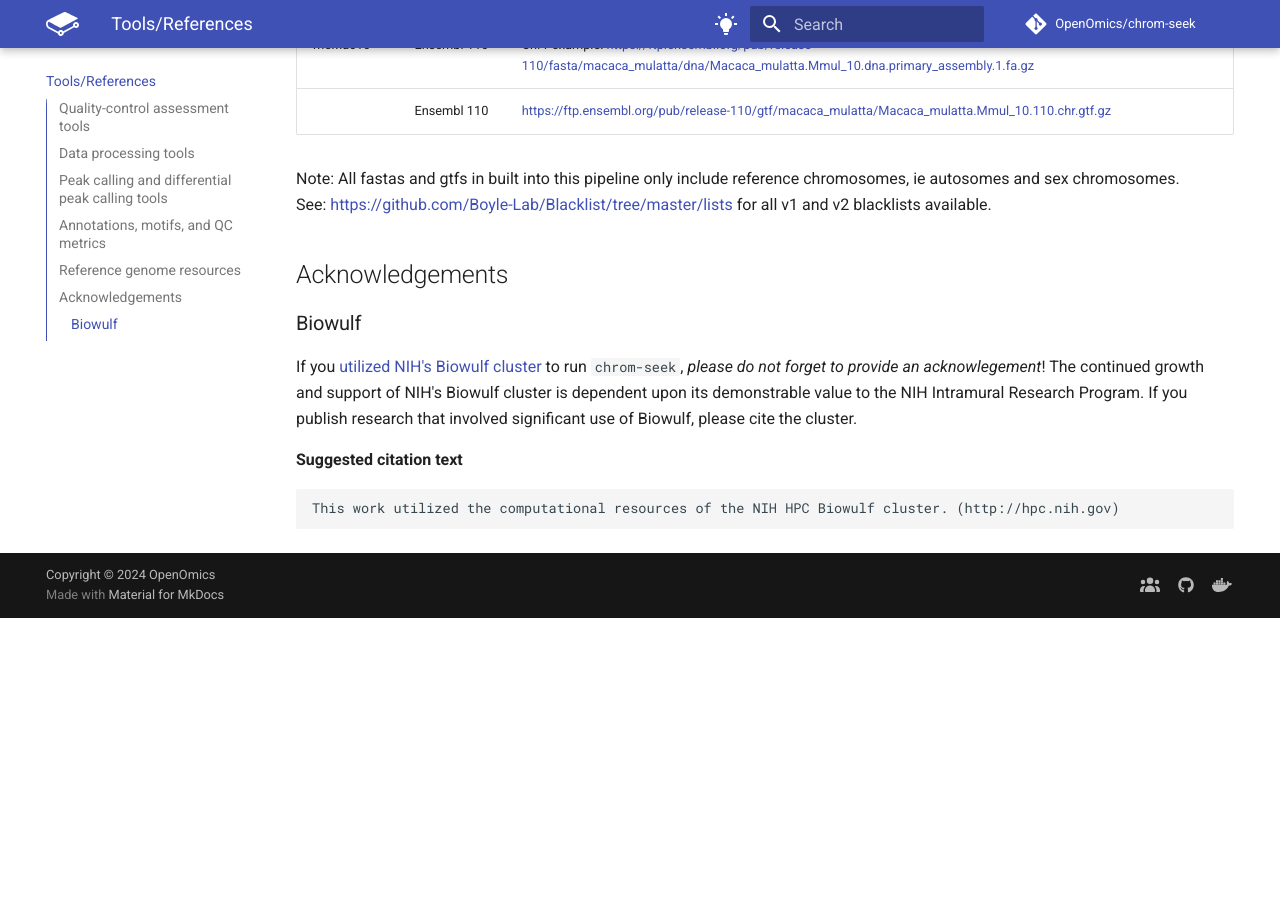
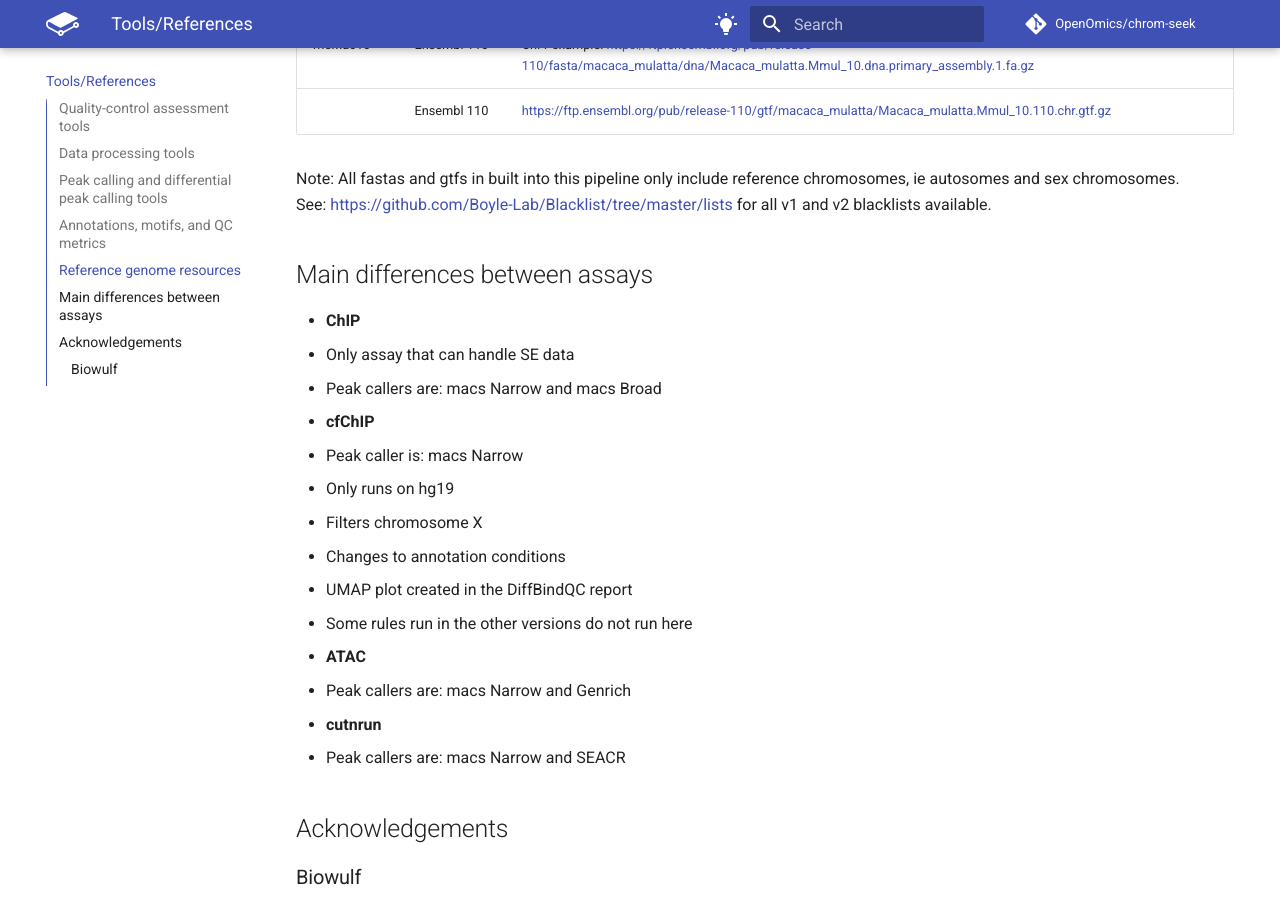
Before and after one commit to OpenOmics/chrom-seek, an MkDocs documentation site: the page built from docs/tools_software.md, in a window 1280 px wide and 900 px high, scrolled down 4573 px. Built offline with MkDocs 1.6.1 and Material for MkDocs 9.7.7, drawn with Linux system fonts in a browser that asks for light colours; comment, search, counter and statistics services are not loaded; the version menu is left out; before the commit the page ends 5191 px from its top, so only the background shows below that; some of the changed text lies outside the part shown.

Commit message:
Update tools_software.md

```diff
--- a/docs/tools_software.md
+++ b/docs/tools_software.md
@@ -86,7 +86,7 @@ The pipeline includes peak calling and differential peak calling tools to identi
 | MACS<sup>1</sup>        | 2.2.7.1     | **`macsNarrow`**: The macs2 caller optimized for narrow peaks, widely recognized as the most popular peak calling algorithm. Typically used in large databases, it identifies peaks within the range of 150bp to 10kb. Originally designed to handle peaks with a single maxima/summit, its false discovery rate (FDR) has been greatly improved with the addition of an "input" control. It is generally more accurate than most other peak callers, even without controls. **`macsBroad`**: The macs2 caller for slightly broader peaks, sharing a similar algorithm with macsNarrow. It is particularly useful when peaks exhibit more than one maxima/summit. |
 | Sicer<sup>2</sup>       | 2-1.0.3     | Sicer is a broad peak caller that can be highly effective for certain histone marks. However, it may not perform well for extra broad domains such as lamins or some repressive marks. It allows for a small amount of gaps between peaks, and users may need to adjust window and gap parameters for optimal results. |
 | Genrich<sup>3</sup>     | 0.6         | Designed with ATAC-seq data in mind, Genrich can yield excellent results. However, it may not be universally favored by all collaborators due to its lack of formal publication or review. |
-| SEACR<sup>4</sup>       | 1.3         | Peak caller for CUT & RUN or CUT & TAG only; can utilize IgG as if it was an input control |
+| SEACR<sup>4</sup>       | 1.3         | Peak caller for CUT & RUN or CUT & TAG only; can utilize IgG as if it was an input control, but assumes IgG is sparse. |
 | MANorm<sup>5</sup>      | 1.1.4       | Differential peak calling when no replicates. This tool has not been incorporated into the pipeline. |
 | DiffBind<sup>6,7</sup>  | 2.15.2      | Used for conducting differential peak calling analyses, this tool integrates with Deseq2 and EdgeR for analysis. Here is a [link](https://bioconductor.org/packages/release/bioc/vignettes/DiffBind/inst/doc/DiffBind.pdf) to DiffBind's documentation. |
 
@@ -163,7 +163,21 @@ Expanded encyclopaedias of DNA elements in the human and mouse genomes. Nature 5
 Note: All fastas and gtfs in built into this pipeline only include reference chromosomes, ie autosomes and sex chromosomes.
 See: https://github.com/Boyle-Lab/Blacklist/tree/master/lists for all v1 and v2 blacklists available.
 
-
+## Main differences between assays
+- **ChIP**
+   - Only assay that can handle SE data
+   - Peak callers are: macs Narrow and macs Broad
+- **cfChIP**
+   - Peak caller is: macs Narrow
+   - Only runs on hg19
+   - Filters chromosome X
+   - Changes to annotation conditions
+   - UMAP plot created in the DiffBindQC report
+   - Some rules run in the other versions do not run here
+- **ATAC**
+   - Peak callers are: macs Narrow and Genrich
+- **cutnrun**
+   - Peak callers are: macs Narrow and SEACR
 
 ## Acknowledgements
 
```
